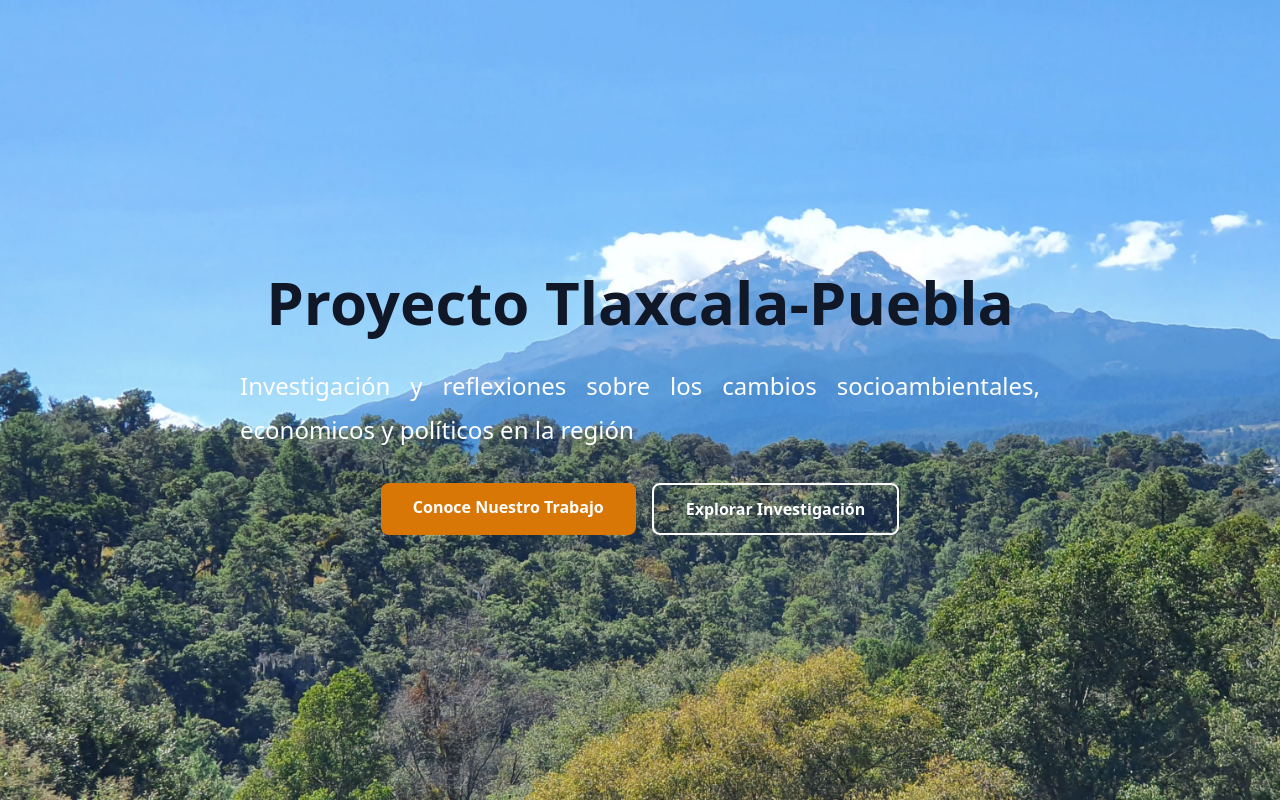
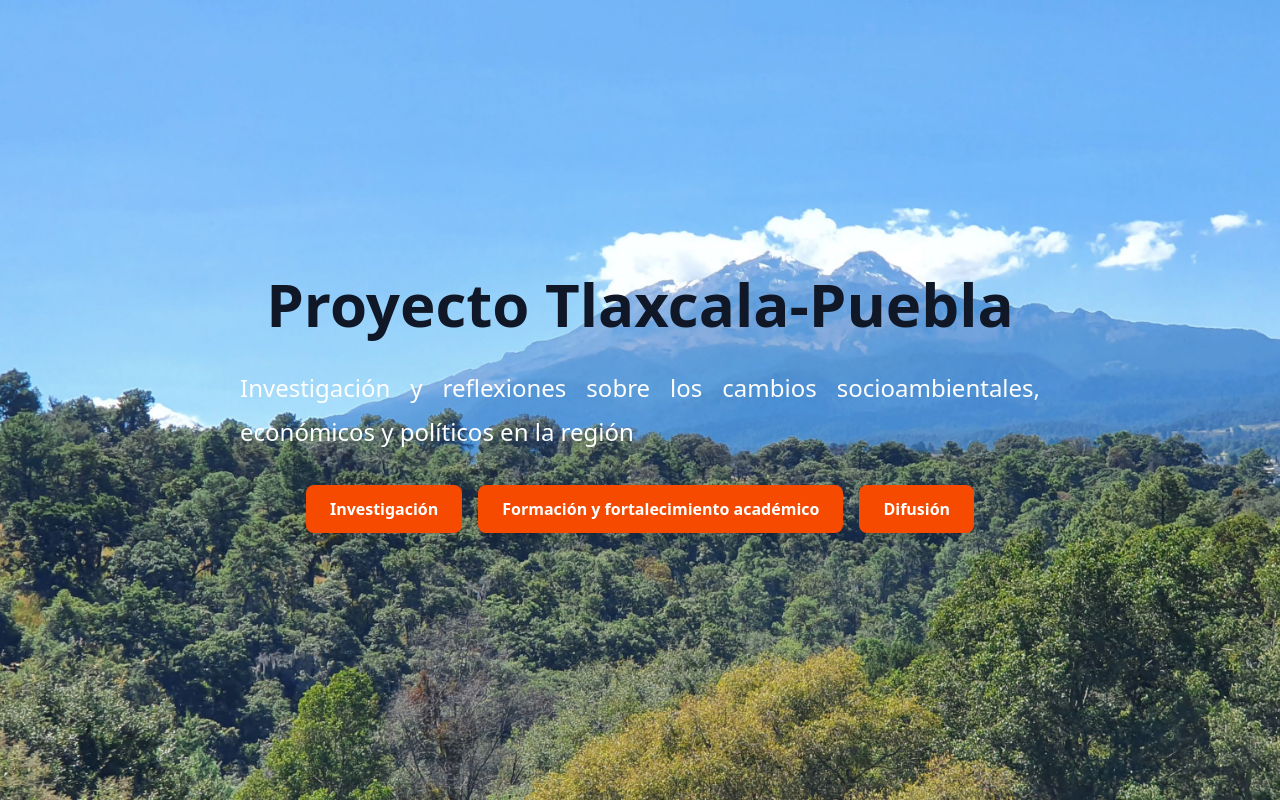
Before and after one commit to proyecto-tlaxcala-puebla/site, a SvelteKit app: page / in a window 1280 px wide. Shown: the top 802 px of the page. Built offline with nearby package versions, Linux system fonts and the light colour scheme.

Commit message:
crear cajas investigación, formación difusión

```diff
--- a/src/routes/+page.svelte
+++ b/src/routes/+page.svelte
@@ -17,12 +17,16 @@
       <p class="text-xl md:text-2xl mb-8 leading-relaxed academic-text">
         Investigación y reflexiones sobre los cambios socioambientales, económicos y políticos en la región
       </p>
-      <div class="flex flex-col sm:flex-row gap-4 justify-center">
-        <a href="#about" class="btn-primary hover:bg-orange-600 text-white px-8 py-3 rounded-lg font-semibold transition-colors btn-academic">
-          Conoce Nuestro Trabajo
+      <!-- Botones de las 3 áreas principales -->
+      <div class="flex flex-col md:flex-row gap-4 justify-center mt-6">
+        <a href="#research" class="bg-orange-600 hover:bg-orange-700 text-white px-6 py-3 rounded-lg font-semibold transition-colors btn-academic shadow-lg text-center">
+          Investigación
         </a>
-        <a href="#research" class="border-2 border-white text-white hover:bg-white hover:text-teal-800 px-8 py-3 rounded-lg font-semibold transition-colors btn-academic">
-          Explorar Investigación
+        <a href="#formacion" class="bg-orange-600 hover:bg-orange-700 text-white px-6 py-3 rounded-lg font-semibold transition-colors btn-academic shadow-lg text-center">
+          Formación y fortalecimiento académico
+        </a>
+        <a href="#difusion" class="bg-orange-600 hover:bg-orange-700 text-white px-6 py-3 rounded-lg font-semibold transition-colors btn-academic shadow-lg text-center">
+          Difusión
         </a>
       </div>
     </div>
```
